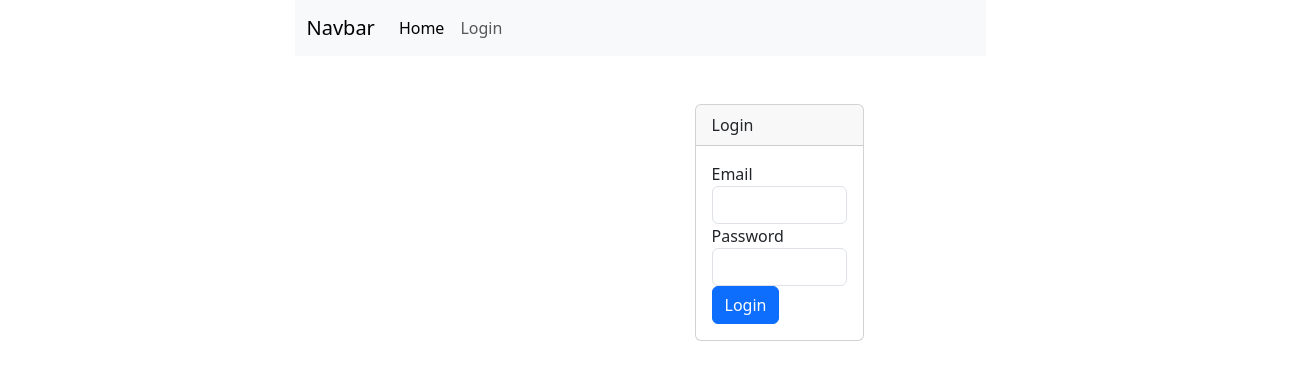
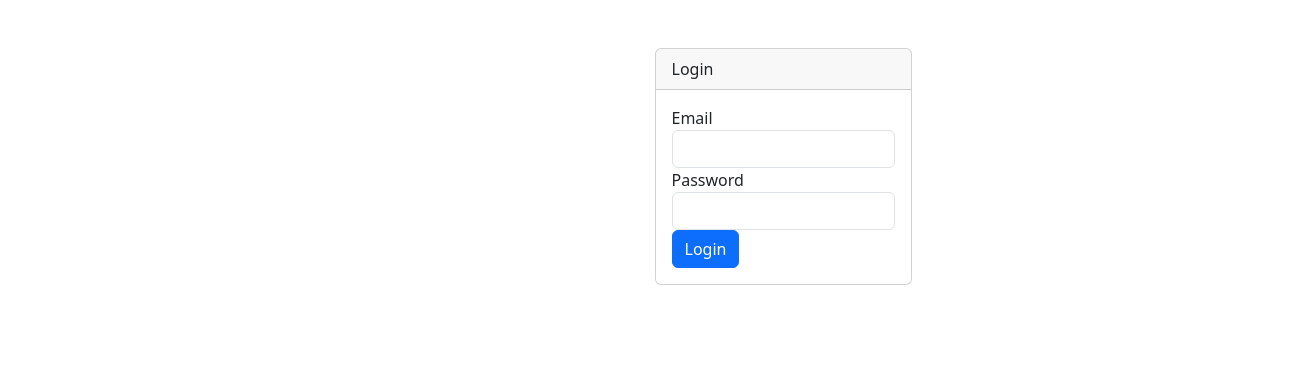
Before and after one commit to Supriti12/private_route_contextapi, a React (Vite) app: page /login in a window 1280 px wide. Shown: the top 380 px of the page, 1314 px wide, since content can reach past the window. Built offline with nearby package versions, Linux system fonts and the light colour scheme.

Commit message:
change,validation,authentication

```diff
--- a/src/App.jsx
+++ b/src/App.jsx
@@ -7,12 +7,13 @@ function App() {
   return (
     <>
       <Router>
-        <Navbar />
         <Routes>
+          <Route path="/login" element={<Login />} />
           <Route element={<CheckAuth />}>
-            <Route index path="/" element={<h1>Home</h1>} />
+            <Route element={<Navbar />}>
+              <Route path="/" element={<Home />} />
+            </Route>
           </Route>
-          <Route path="/login" element={<Login />}></Route>
         </Routes>
       </Router>
     </>
--- a/src/Components/Navbar.jsx
+++ b/src/Components/Navbar.jsx
@@ -1,5 +1,5 @@
 import React from 'react';
-import { Link } from 'react-router-dom';
+import { Link, Outlet } from 'react-router-dom';
 
 const Navbar = () => {
   return (
@@ -37,6 +37,7 @@ const Navbar = () => {
           </div>
         </div>
       </nav>
+      <Outlet />
     </div>
   );
 };
--- a/src/Pages/Login.jsx
+++ b/src/Pages/Login.jsx
@@ -9,7 +9,49 @@ const initialValue = {
 const Login = () => {
   const navigate = useNavigate();
   const [user, setUser] = useState(initialValue);
+  const [error, setError] = useState({});
   const { setloginStatus } = useAuth();
+
+  const validation = () => {
+    let error = {};
+    if (!user.email) {
+      setError({ ...error, email: '@email is required' });
+      return false;
+    } else if (
+      !/^(([^<>()[\]\\.,;:\s@\"]+(\.[^<>()[\]\\.,;:\s@\"]+)*)|(\".+\"))@((\[[0-9]{1,3}\.[0-9]{1,3}\.[0-9]{1,3}\.[0-9]{1,3}\])|(([a-zA-Z\-0-9]+\.)+[a-zA-Z]{2,}))$/.test(
+        user.email
+      )
+    ) {
+      setError({ ...error, email: '@enter valid Email' });
+      return false;
+    }
+
+    // var lowerCase = /[a-z]/g;
+    // var upperCase = /[A-Z]/g;
+    // var numbers = /[0-9]/g;
+    // if (!user.password.match(lowerCase)) {
+    //   setError('Password should contains lowercase letters!');
+    //   return false;
+    // } else if (!user.password.match(upperCase)) {
+    //   setError('Password should contain uppercase letters!');
+    //   return false;
+    // } else if (!user.password.match(numbers)) {
+    //   setError('Password should contains numbers also!');
+    //   return false;
+    // } else if (user.password.length < 10) {
+    //   setError('Password length should be more than 10.');
+    //   return false;
+    // }
+
+    if (!user.password) {
+      setError({ ...error, password: '@password is required' });
+      return false;
+    } else if (user.password.length > 3 && user.password.length < 8) {
+      setError({ ...error, password: '@enter 4-7 digit password' });
+      return false;
+    }
+    return true;
+  };
 
   let name, value;
   const postUserData = e => {
@@ -20,6 +62,11 @@ const Login = () => {
 
   const submitInfo = e => {
     e.preventDefault();
+    let ErrorList = validation();
+    if (!validation()) {
+      return;
+    }
+    setError(ErrorList);
     let logindata = {
       email: user.email,
       password: user.password,
@@ -30,19 +77,21 @@ const Login = () => {
   };
 
   return (
-    <div style={{ marginLeft: '400px' }}>
-      <div className="col-md-7 mt-5">
-        <div className="card">
+    <div style={{ marginLeft: '20rem', width: '100%', height: '100vh' }}>
+      <div className="col-md-6 p-5 ">
+        <div className="card" style={{ margin: 'auto' }}>
           <div className="card-header">Login </div>
           <div className="card-body">
             <form onSubmit={e => submitInfo(e)}>
               <div className="form-group">
                 <label htmlFor="exampleInputEmail1">Email</label>
-                <input type="email" name="email" className="form-control" onChange={e => postUserData(e)} />
+                <input type="text" name="email" className="form-control" onChange={e => postUserData(e)} />
+                <span style={{ color: 'red' }}>{error.email}</span>
               </div>
               <div className="form-group">
                 <label htmlFor="exampleInputEmail1">Password</label>
                 <input type="password" name="password" className="form-control" onChange={e => postUserData(e)} />
+                <span style={{ color: 'red' }}>{error.password}</span>
               </div>
               <div className="form-group">
                 <button type="submit" className="btn btn-primary" style={{ marginRight: '500px', margin: 'auto' }}>
```
